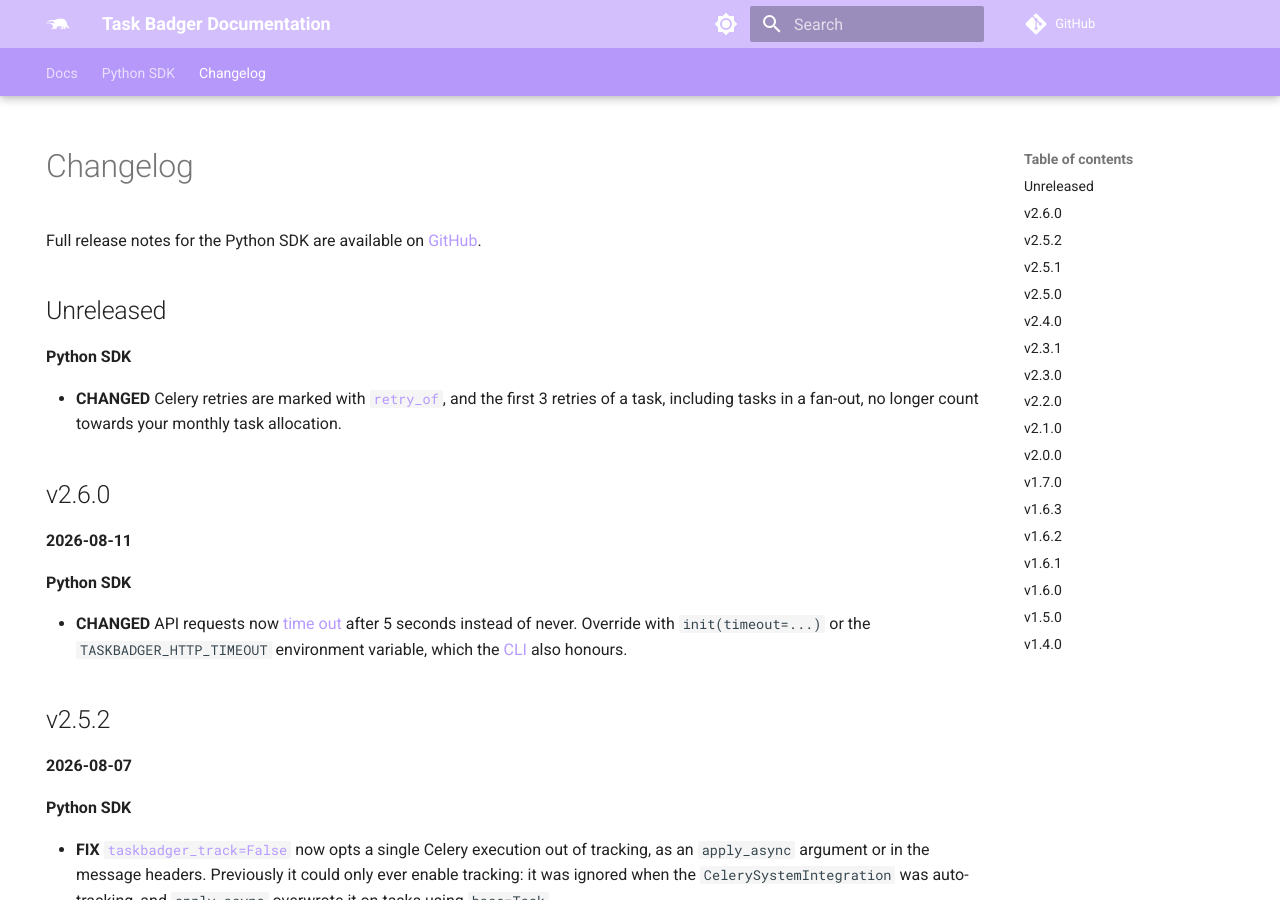
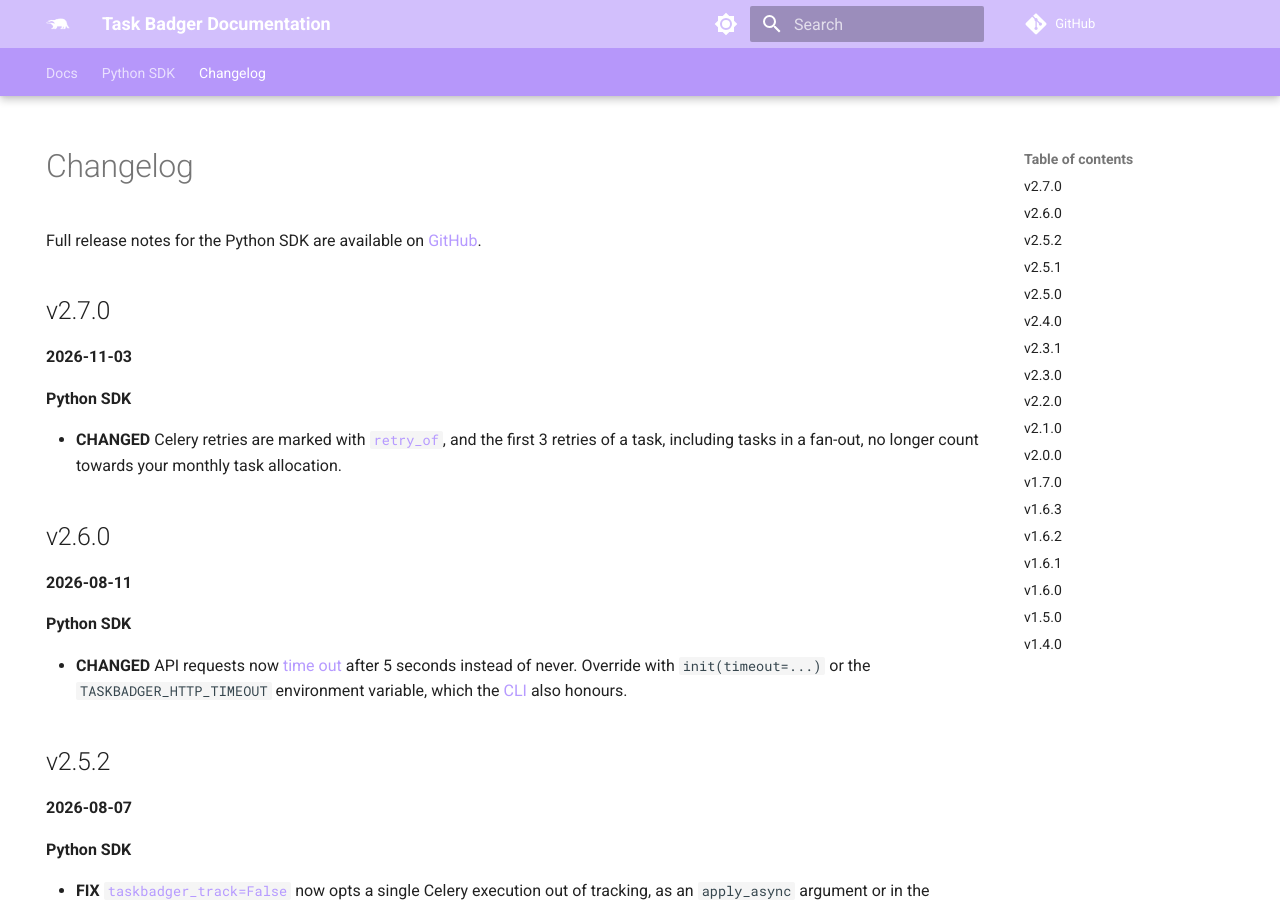
Before and after one commit to taskbadger/taskbadger-docs, an MkDocs documentation site: the page built from docs/changelog.md, in a window 1280 px wide and 900 px high. Built offline with MkDocs 1.6.1 and Material for MkDocs 9.7.7, drawn with Linux system fonts in a browser that asks for light colours; comment, search, counter and statistics services are not loaded.

Commit message:
docs: date the changelog entry as v2.7.0 and mark features since v2.7.0
Co-Authored-By: Claude Sonnet 5.5 <noreply@anthropic.com>
Claude-Session: https://claude.ai/code/session_01WDSbaMzpzXZKif1HbDFaT3

```diff
--- a/docs/changelog.md
+++ b/docs/changelog.md
@@ -7,7 +7,9 @@ hide:
 
 Full release notes for the Python SDK are available on [GitHub](https://github.com/taskbadger/taskbadger-python/releases).
 
-## Unreleased
+## v2.7.0
+
+**2026-11-03**
 
 **Python SDK**
 
--- a/docs/data_model.md
+++ b/docs/data_model.md
@@ -105,7 +105,7 @@ The main attributes or a task are:
     that rule. A retry of a retry should point at the original first attempt, and a request that
     points at a retry is rejected. It can only be set when the task is created.
 
-    The Celery integration sets it automatically for retries.
+    The Celery integration sets it automatically for retries ==since v2.7.0==.
 
 ### Example Task
 
--- a/docs/python-celery.md
+++ b/docs/python-celery.md
@@ -348,7 +348,7 @@ What gets nested:
 
 - Tasks published from the body of a tracked task via `.delay()` or `.apply_async()`, including when
   Celery runs them eagerly.
-- Retries, which are nested under the first attempt and marked with
+- Retries, which are nested under the first attempt. ==Since v2.7.0== they are also marked with
   [`retry_of`](data_model.md#retry_of). The first 3 retries of a task don't count towards your monthly
   task allocation; retry 4 and later do. This includes retries of a task that is itself part of
   another (a fan-out child): the retry is created alongside it under the same parent rather than a
```
